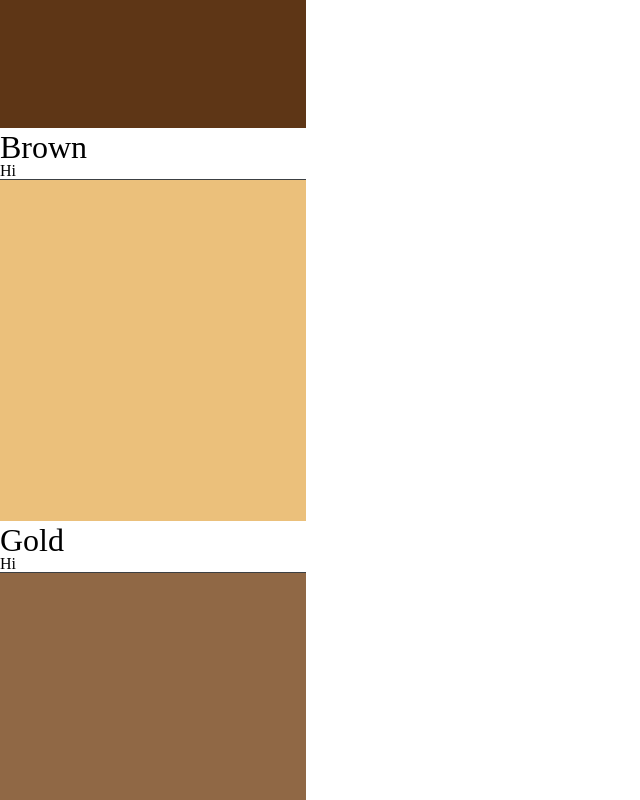
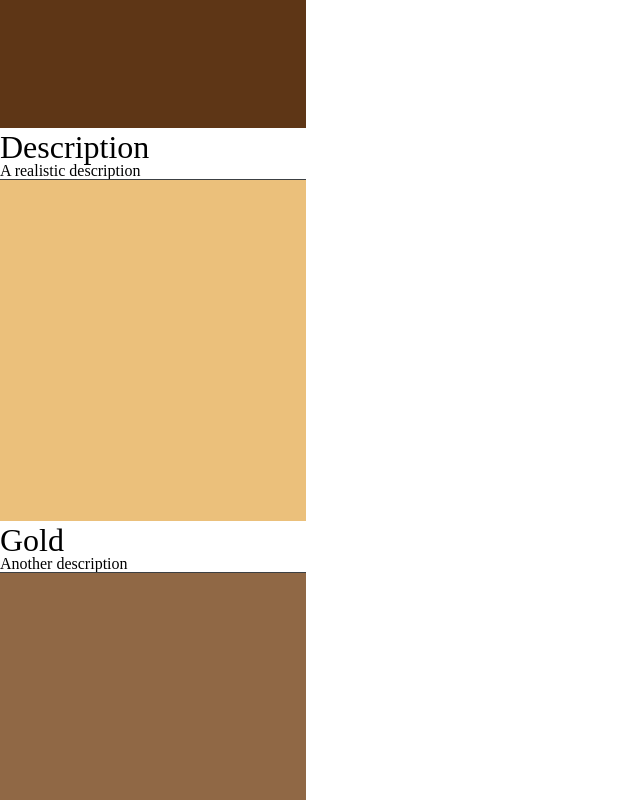
Before and after one commit to tramio/TOP-memory-card, a React (Create React App) app: page / in a window 1280 px wide. Shown: the part 1000-1800 px from the top of the page, without its empty margins (0-640 px from the left). Built offline with nearby package versions, Linux system fonts and the light colour scheme.

Commit message:
create useCards hook, refactor Deck

```diff
--- a/src/components/Deck.js
+++ b/src/components/Deck.js
@@ -1,19 +1,15 @@
-import React from "react";
+import React, { useState, useEffect } from "react";
 import Card from "./Card";
+import useCards from "./useCards";
 
 const Deck = () => {
+  const [baseDeck, setBaseDeck] = useState(useCards());
+
   return (
     <div className="deck">
-      <Card id="card-1" title="Bamboo" description="A very realistic description" src={require("../assets/bamboo.png")} />
-      <Card id="card-2" title="Bear" description="Another description" src={require("../assets/bear.png")} />
-      <Card id="card-3" title="Brown" description="Hi" src={require("../assets/description.png")} />
-      <Card id="card-4" title="Gold" description="Hi" src={require("../assets/gold.png")} />
-      <Card id="card-5" title="Header" description="Hi" src={require("../assets/header.png")} />
-      <Card id="card-6" title="Leaf" description="Hi" src={require("../assets/leaf.png")} />
-      <Card id="card-7" title="Moss" description="Hi" src={require("../assets/moss.png")} />
-      <Card id="card-8" title="Stone" description="Hi" src={require("../assets/stone.png")} />
-      <Card id="card-9" title="Title" description="Hi" src={require("../assets/title.png")} />
-      <Card id="card-10" title="Water" description="Hi" src={require("../assets/water.png")} />
+      {baseDeck.map(card => {
+        return <Card id={card.id} title={card.title} description={card.description} src={card.src} />;
+      })}
     </div>
   )
 }
--- /dev/null
+++ b/src/components/useCards.js
@@ -0,0 +1,78 @@
+import React, { useState } from "react";
+
+const useCards = () => {
+   const [cards, setCards] = useState([
+    {
+      key: 1,
+      id: "card-1",
+      title: "Bamboo",
+      description: "A realistic description",
+      src: require("../assets/bamboo.png"),
+    },
+    {
+      key: 2,
+      id: "card-2",
+      title: "Bear",
+      description: "Another description",
+      src: require("../assets/bear.png"),
+    },
+    {
+      key: 3,
+      id: "card-3",
+      title: "Description",
+      description: "A realistic description",
+      src: require("../assets/description.png"),
+    },
+    {
+      key: 4,
+      id: "card-4",
+      title: "Gold",
+      description: "Another description",
+      src: require("../assets/gold.png"),
+    },
+    {
+      key: 5,
+      id: "card-5",
+      title: "Header",
+      description: "A realistic description",
+      src: require("../assets/header.png"),
+    },
+    {
+      key: 6,
+      id: "card-6",
+      title: "Leaf",
+      description: "Another description",
+      src: require("../assets/leaf.png"),
+    },
+    {
+      key: 7,
+      id: "card-7",
+      title: "Moss",
+      description: "A realistic description",
+      src: require("../assets/moss.png"),
+    },
+    {
+      key: 8,
+      id: "card-8",
+      title: "Stone",
+      description: "Another description",
+      src: require("../assets/stone.png"),
+    },    {
+      key: 9,
+      id: "card-9",
+      title: "Title",
+      description: "A realistic description",
+      src: require("../assets/title.png"),
+    },
+    {
+      key: 10,
+      id: "card-10",
+      title: "Water",
+      description: "Another description",
+      src: require("../assets/water.png"),
+    },
+  ]);
+  return cards;
+}
+
+export default useCards;
```
